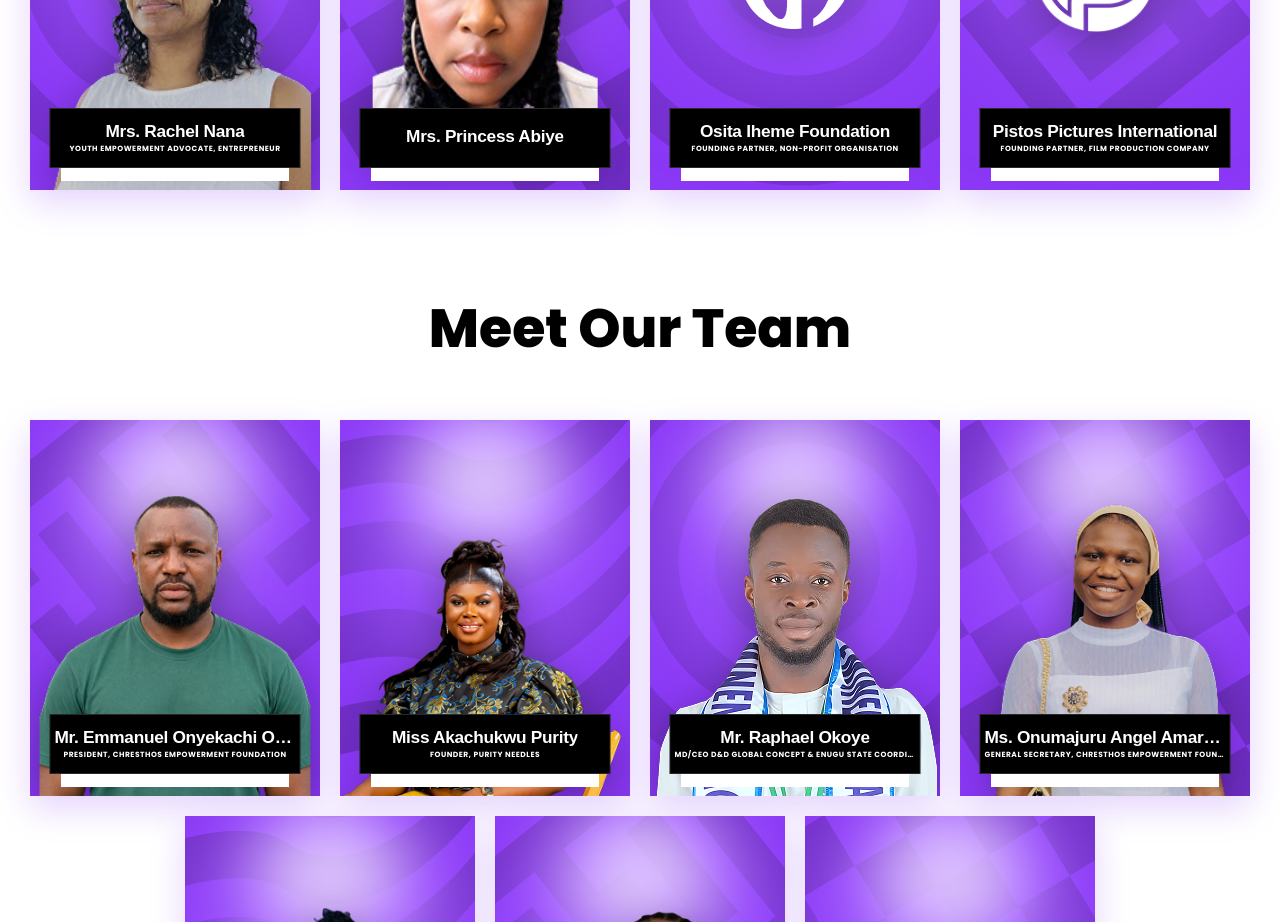
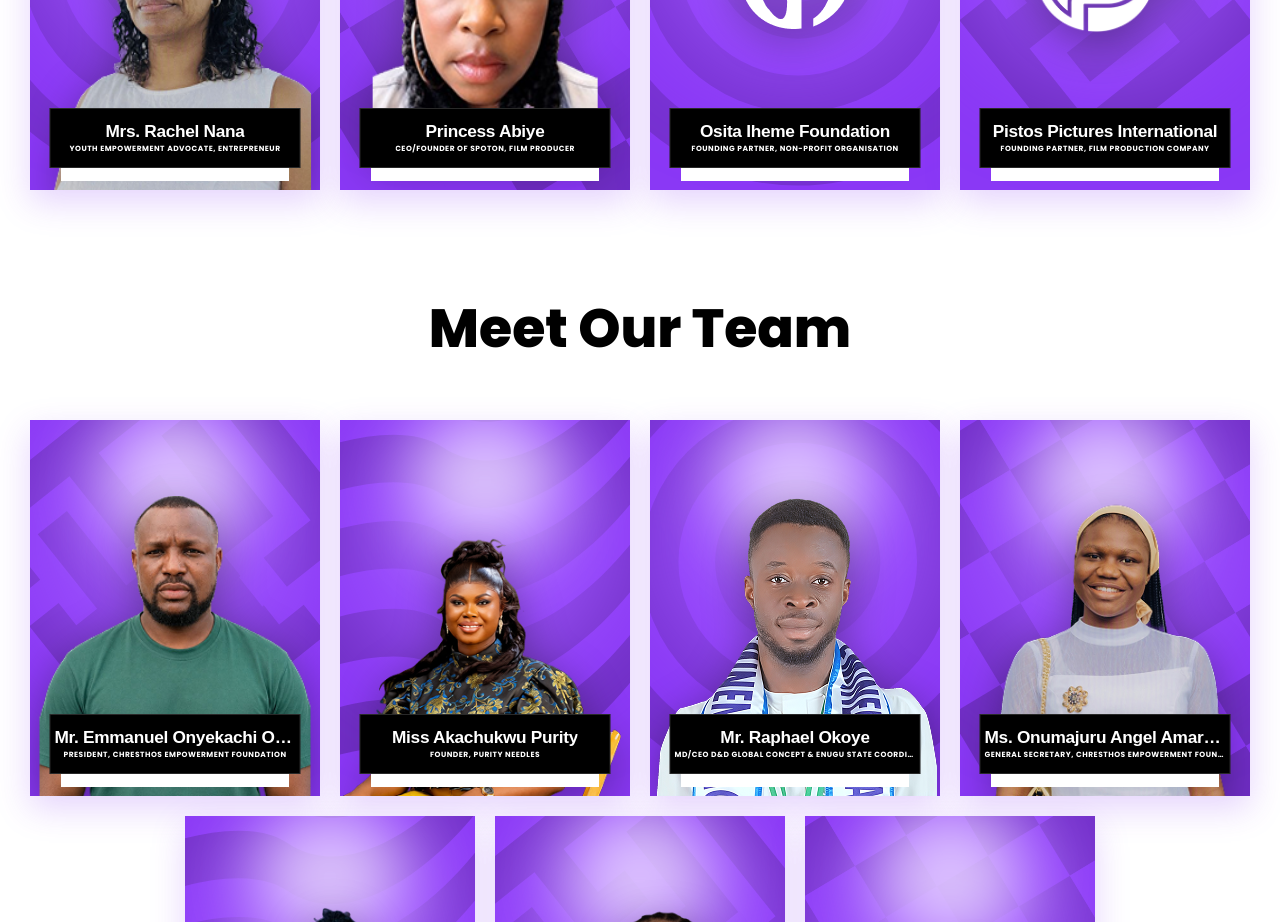
Before and after one commit to Ilesanmi-Crown/Chresthos-Empowerment-Foundation, a React (Vite) app: page / in a window 1280 px wide. Shown: the part 4140-5062 px from the top of the page. Built offline with nearby package versions, Linux system fonts and the light colour scheme; a web font is replaced by a local one.

Commit message:
Update homeData.js
I removed Mrs from princess Aries profile

```diff
--- a/src/data/homeData.js
+++ b/src/data/homeData.js
@@ -123,8 +123,8 @@ export const PARTNERS = [
   },
    {
     id: 'partner-6',
-    name: 'Mrs. Princess Abiye',
-    role: '',
+    name: 'Princess Abiye',
+    role: 'CEO/FOUNDER OF SPOTON, FILM PRODUCER',
     image: '/assets/partner-mrs-princess.png',
     pattern: 'diamonds',
     isCutout: true,
```
